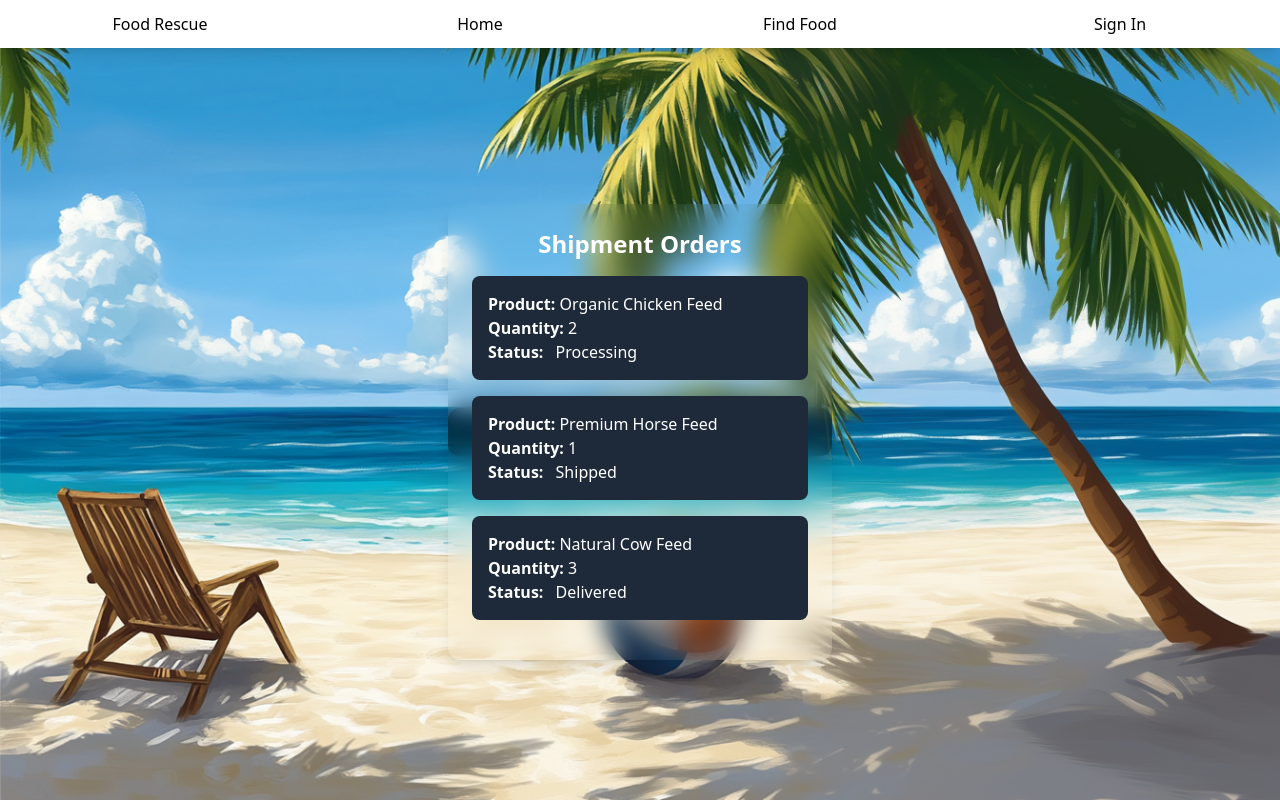
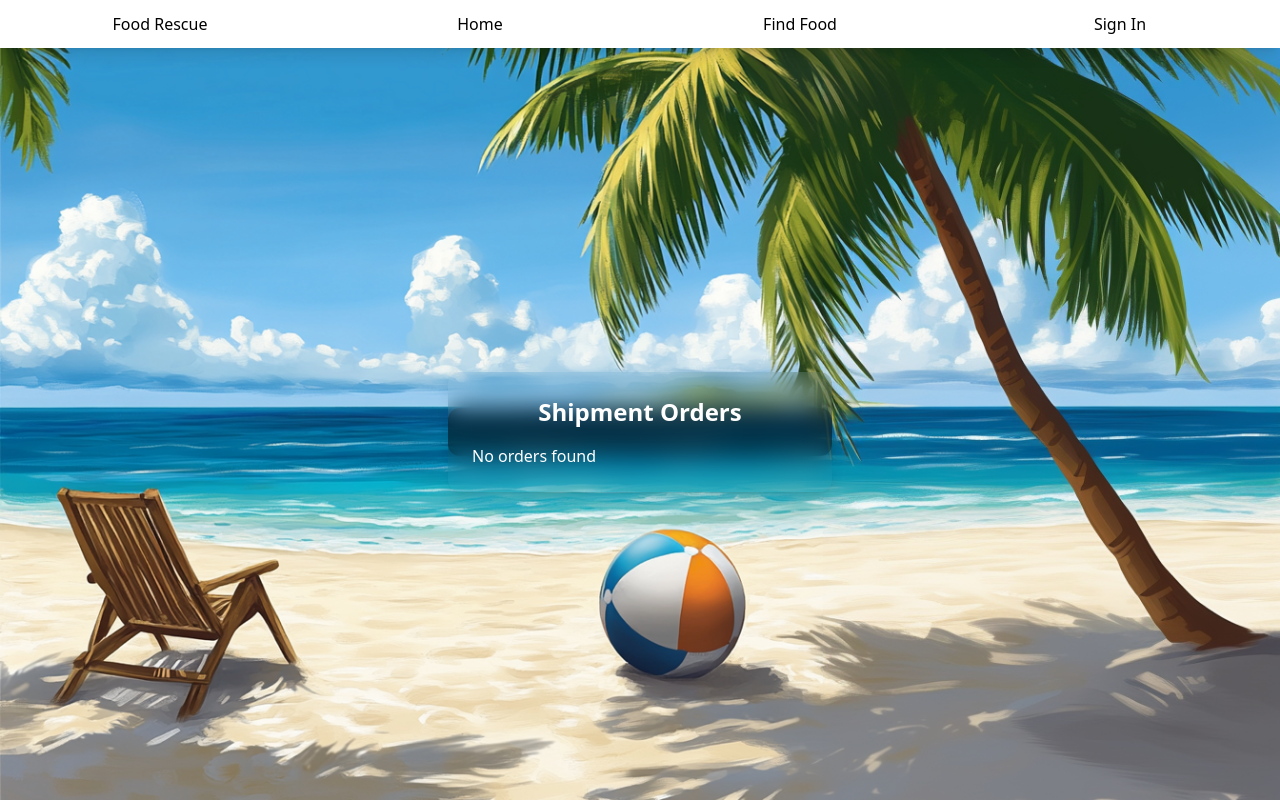
Before and after one commit to KageKamigami/FeedRescue, a React (Vite) app: page /ShipmentOrders in a window 1280 px wide. Built offline with nearby package versions, Linux system fonts and the light colour scheme.

Commit message:
shipment screen

```diff
--- a/src/pages/RestaurantProduce.jsx
+++ b/src/pages/RestaurantProduce.jsx
@@ -1,10 +1,13 @@
 import { useState, useEffect } from "react";
 import { db } from "../services/firebase";
 import { doc, getDoc, collection, getDocs } from "firebase/firestore";
+import { useNavigate } from "react-router-dom"; // Import useNavigate
 
 function RestaurantProduce({ restaurantId, onBack }) {
   const [restaurant, setRestaurant] = useState(null);
   const [produce, setProduce] = useState([]);
+  const [selectedProduce, setSelectedProduce] = useState([]); // Track selected produce
+  const navigate = useNavigate(); // Initialize useNavigate
 
   useEffect(() => {
     async function fetchRestaurant() {
@@ -49,6 +52,12 @@ function RestaurantProduce({ restaurantId, onBack }) {
 
   if (!restaurant) return <p>Loading restaurant details...</p>;
 
+  // Handle adding produce to shipment order
+  const handleAddToOrder = () => {
+    // Navigate to ShipmentOrders page, passing both selected produce and restaurant ID via state
+    navigate("/ShipmentOrders", { state: { selectedProduce, restaurantId } });
+  };
+
   return (
     <div className="p-8">
       <h1 className="text-2xl font-bold">{restaurant.name}</h1>
@@ -58,8 +67,22 @@ function RestaurantProduce({ restaurantId, onBack }) {
         <ul className="list-disc pl-5 mt-2">
           {produce.map((item) => (
             <li key={item.id} className="mt-1">
-              {item.name} - ${item.price_per_unit} per unit ({item.quantity}{" "}
-              available)
+              <input
+                type="checkbox"
+                id={`produce-${item.id}`}
+                onChange={() => {
+                  // Toggle produce selection
+                  setSelectedProduce((prev) =>
+                    prev.includes(item.id)
+                      ? prev.filter((id) => id !== item.id)
+                      : [...prev, item.id]
+                  );
+                }}
+              />
+              <label htmlFor={`produce-${item.id}`}>
+                {item.name} - ${item.price_per_unit} per unit ({item.quantity}{" "}
+                available)
+              </label>
             </li>
           ))}
         </ul>
@@ -74,6 +97,14 @@ function RestaurantProduce({ restaurantId, onBack }) {
       >
         Back to Restaurants
       </button>
+
+      {/* Add to order button */}
+      <button
+        className="mt-4 px-4 py-2 bg-blue-500 text-white rounded"
+        onClick={handleAddToOrder} // Navigate to ShipmentOrders page
+      >
+        Add Shipment to Order
+      </button>
     </div>
   );
 }
--- a/src/pages/ShippmentOrders.jsx
+++ b/src/pages/ShippmentOrders.jsx
@@ -1,31 +1,61 @@
 import React, { useState, useEffect } from "react";
-import { Link } from "react-router-dom";
+import { Link, useLocation } from "react-router-dom";
+import { db } from "../services/firebase"; // Firebase import
+import { collection, getDocs } from "firebase/firestore"; // Firestore methods
 
 import "../index.css"; // Ensure Tailwind is included
 import BeachSignIn from "../assets/BeachSignIn.png"; // Correct import path
 
 function ShipmentOrders() {
   const [orders, setOrders] = useState([]);
+  const [produceList, setProduceList] = useState([]);
+  const { selectedProduce, restaurantId } = useLocation().state || {}; // Use location to access passed state
 
-  // Simulate fetching orders from an external source
+  // Fetch produce list from Firebase
   useEffect(() => {
-    const fetchOrders = () => {
-      // This would typically be replaced with an API call or file read
-      const orders = [
-        { product: "Organic Chicken Feed", quantity: 2, status: "processing" },
-        { product: "Premium Horse Feed", quantity: 1, status: "shipped" },
-        { product: "Natural Cow Feed", quantity: 3, status: "delivered" }
-      ];
-      setOrders(orders);
+    const fetchProduce = async () => {
+      try {
+        const produceCollectionRef = collection(
+          db,
+          "Restaurants",
+          restaurantId,
+          "produce"
+        ); // Correct subcollection path
+        const querySnapshot = await getDocs(produceCollectionRef);
+        const produceData = querySnapshot.docs.map((doc) => ({
+          id: doc.id,
+          ...doc.data(),
+        }));
+        setProduceList(produceData);
+      } catch (error) {
+        console.error("Error fetching produce data from Firestore: ", error);
+      }
     };
 
-    fetchOrders();
-  }, []);
+    if (restaurantId) {
+      fetchProduce();
+    }
+  }, [restaurantId]);
+
+  useEffect(() => {
+    if (selectedProduce && produceList.length > 0) {
+      const newOrders = selectedProduce.map((produceId) => {
+        const product = produceList.find((item) => item.id === produceId); // Find the product by ID
+        return {
+          name: product ? product.name : "Unknown Product", // Use product name
+          quantity: product ? product.quantity : 1, // Use product quantity
+          status: "processing", // Set default status to 'processing'
+        };
+      });
+
+      setOrders(newOrders); // Update the orders state with selected produce
+    }
+  }, [selectedProduce, produceList]); // Re-run effect when selectedProduce or produceList changes
 
   return (
     <div
       className="h-screen flex flex-col bg-cover bg-center"
-      style={{ backgroundImage: `url(${BeachSignIn})` }} // Use imported image
+      style={{ backgroundImage: `url(${BeachSignIn})` }}
     >
       {/* NAVBAR */}
       <nav className="flex justify-evenly bg-white h-12 w-full fixed top-0 shadow-lg border-none">
@@ -61,18 +91,30 @@ function ShipmentOrders() {
             Shipment Orders
           </h2>
           <ul className="mt-4">
-            {orders.map((order, index) => (
-              <li key={index} className="mb-4 p-4 bg-gray-800 bg-opacity-40 rounded-lg">
-                <div className="text-white">
-                  <strong>Product:</strong> {order.product}<br />
-                  <strong>Quantity:</strong> {order.quantity}<br />
-                  <strong>Status:</strong>{" "}
-                  <span className={`status ${order.status} px-2 py-1 rounded-lg`}>
-                    {order.status.charAt(0).toUpperCase() + order.status.slice(1)}
-                  </span>
-                </div>
-              </li>
-            ))}
+            {orders.length > 0 ? (
+              orders.map((order, index) => (
+                <li
+                  key={index}
+                  className="mb-4 p-4 bg-gray-800 bg-opacity-40 rounded-lg"
+                >
+                  <div className="text-white">
+                    <strong>Product:</strong> {order.name}
+                    <br />
+                    <strong>Quantity:</strong> {order.quantity}
+                    <br />
+                    <strong>Status:</strong>{" "}
+                    <span
+                      className={`status ${order.status} px-2 py-1 rounded-lg`}
+                    >
+                      {order.status.charAt(0).toUpperCase() +
+                        order.status.slice(1)}
+                    </span>
+                  </div>
+                </li>
+              ))
+            ) : (
+              <p className="text-white">No orders found</p>
+            )}
           </ul>
         </div>
       </div>
```
